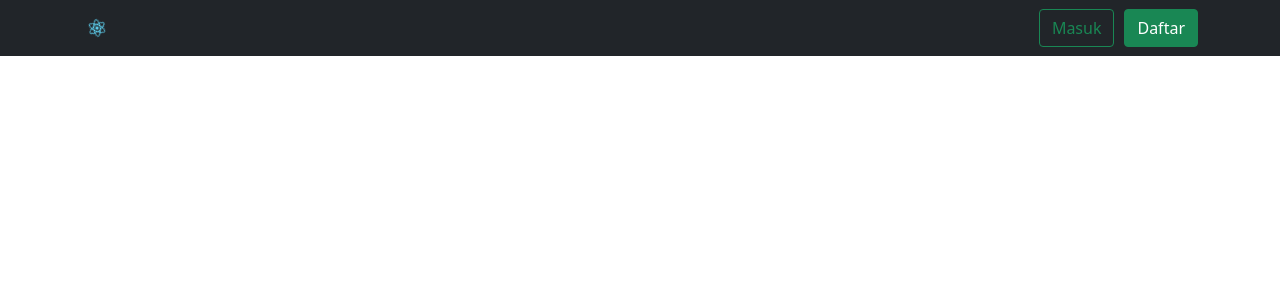
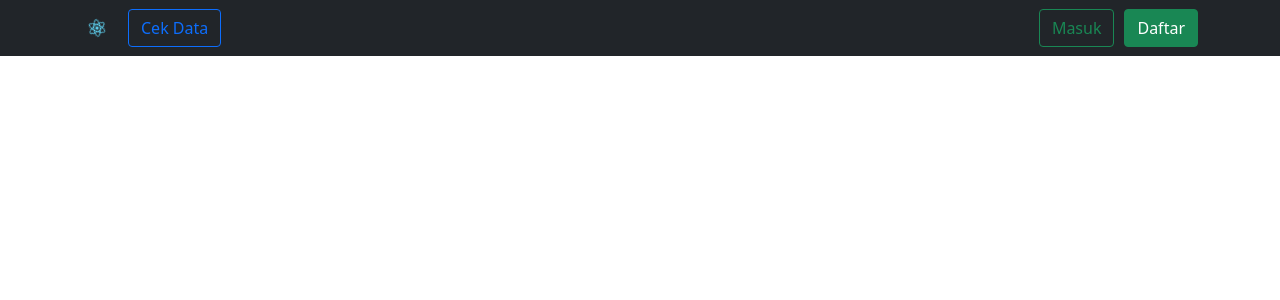
Before and after one commit to alfahmist/final-react, a React (Create React App) app: page / in a window 1280 px wide. Shown: the top 300 px of the page. Built offline with nearby package versions, Linux system fonts and the light colour scheme.

Commit message:
tambah handlecek

```diff
--- a/src/templates/Header.js
+++ b/src/templates/Header.js
@@ -15,6 +15,7 @@ export default class Header extends Component {
         this.handleSubmit = this.handleSubmit.bind(this);
         this.handleDaftar = this.handleDaftar.bind(this);
         this.handleLogout = this.handleLogout.bind(this);
+        this.handleCheck = this.handleCheck.bind(this);
         this.state = {
             show : false,
             isLoggedIn : false,
@@ -22,7 +23,9 @@ export default class Header extends Component {
             daftar : null
         }
     }
-
+    handleCheck(){
+        console.log(this.state)
+    }
     handleModal(event){
 
         if(event.target.id === "daftar"){
@@ -103,8 +106,6 @@ export default class Header extends Component {
             username : "",
             password : ""
         })
-        console.log(this.state.daftar)
-
     }
     render() {
         return (
@@ -123,6 +124,7 @@ export default class Header extends Component {
             <Navbar.Toggle aria-controls="responsive-navbar-nav" />
             <Navbar.Collapse id="responsive-navbar-nav">
                 <Nav className="me-auto">
+                <Button variant="outline-primary" onClick={this.handleCheck}>Cek Data</Button>:
                 </Nav>
                 {
                     this.state.isLoggedIn ?
```
